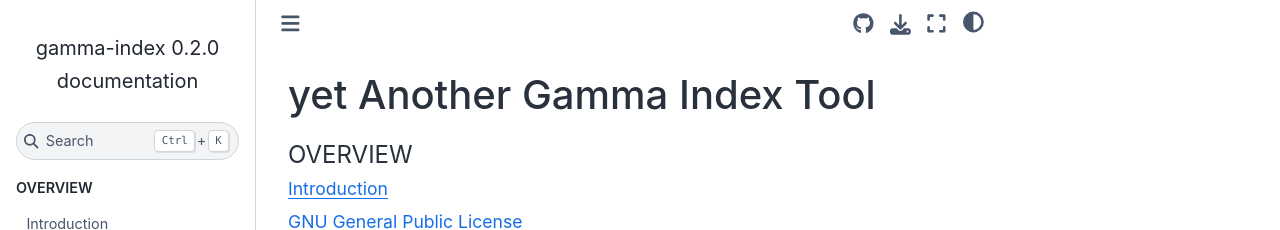
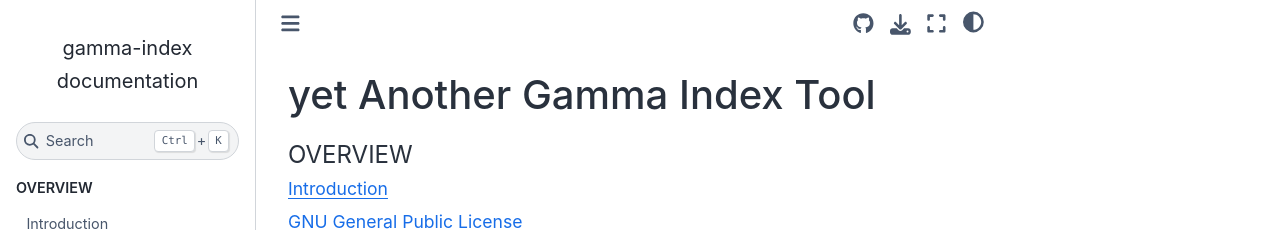
Before and after one commit to DataMedSci/yagit, a Sphinx documentation site: the page built from docs/source/index.rst, in a window 1280 px wide. Shown: the top 230 px of the page. Built offline with Sphinx 7.4.7 and the Sphinx Book theme 1.1.4, drawn with Linux system fonts in a browser that asks for light colours; formulas are drawn with MathJax 3.

```diff
--- a/docs/source/conf.py
+++ b/docs/source/conf.py
@@ -26,7 +26,7 @@ author = 'gamma-index-team'
 # The short X.Y version
 version = ''
 # The full version, including alpha/beta/rc tags
-release = '0.2.0'
+release = ''
 
 
 # -- General configuration ---------------------------------------------------
@@ -43,7 +43,6 @@ extensions = [
     'sphinx.ext.intersphinx',
     'sphinx.ext.imgmath',
     'sphinx.ext.githubpages',
-    'sphinx.ext.mathbase',
     'breathe',
 ]
 
```
